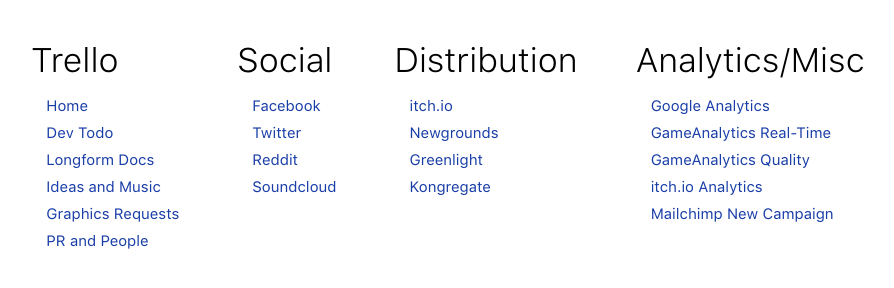
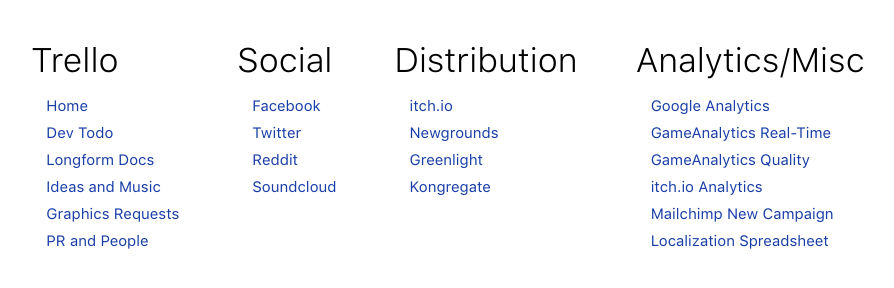
Before and after one commit to HoodlumDTX/rhythmdr.github.io, a plain HTML site: page bookmarks/index.html in a window 1280 px wide. Shown: the part 276-564 px from the top of the page, without its empty margins (192-1086 px from the left). Drawn offline with Linux system fonts and the light colour scheme.

Commit message:
bookmarks with loc spreadsheet

```diff
--- a/bookmarks/index.html
+++ b/bookmarks/index.html
@@ -90,6 +90,7 @@
 							<li><a href="https://go.gameanalytics.com/game/27818/dashboards/show/quality">GameAnalytics Quality</a></li>
 							<li><a href="http://itch.io/game/summary/5852">itch.io Analytics</a></li>
 							<li><a href="https://us13.admin.mailchimp.com/campaigns/">Mailchimp New Campaign</a></li>
+							<li><a href="https://docs.google.com/spreadsheets/d/1UsuxIWT9v4pOTsN49UnVW3h-4-jh2fKMx6M6u_lswPk/edit#gid=0">Localization Spreadsheet</a></li>
 						</ul>
 					</td>
 				</tr>
```
